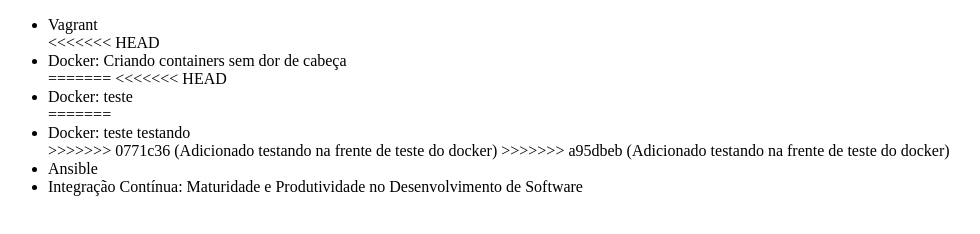
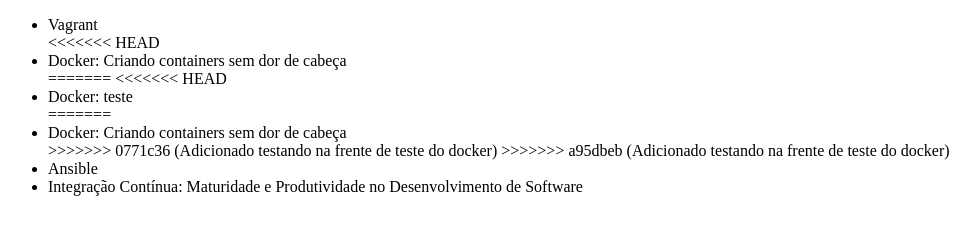
Before and after one commit to AnaAluraTeste/alura-git, a plain HTML site: page index.html in a window 1280 px wide. Shown: the whole page, without its empty margins (0-980 px from the left). Drawn offline with Linux system fonts and the light colour scheme.

Commit message:
Alterando docker

```diff
--- a/index.html
+++ b/index.html
@@ -13,7 +13,7 @@
 <<<<<<< HEAD
         <li>Docker: teste</li>
 =======
-        <li>Docker: teste testando</li>
+        <li>Docker: Criando containers sem dor de cabeça</li>
 >>>>>>> 0771c36 (Adicionado testando na frente de teste do docker)
 >>>>>>> a95dbeb (Adicionado testando na frente de teste do docker)
         <li>Ansible</li>
```
